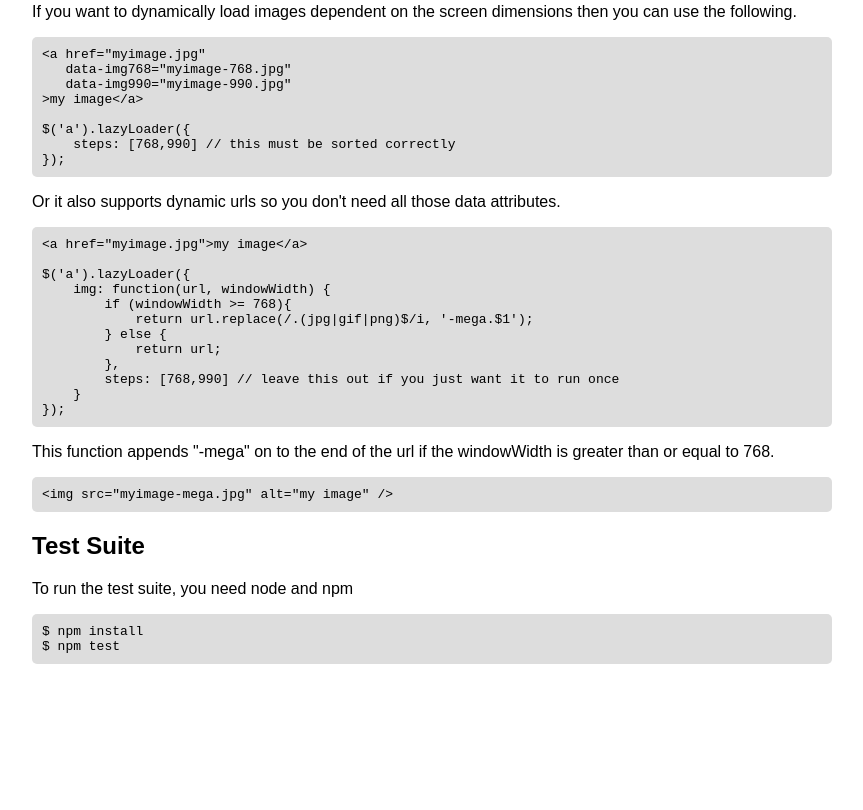
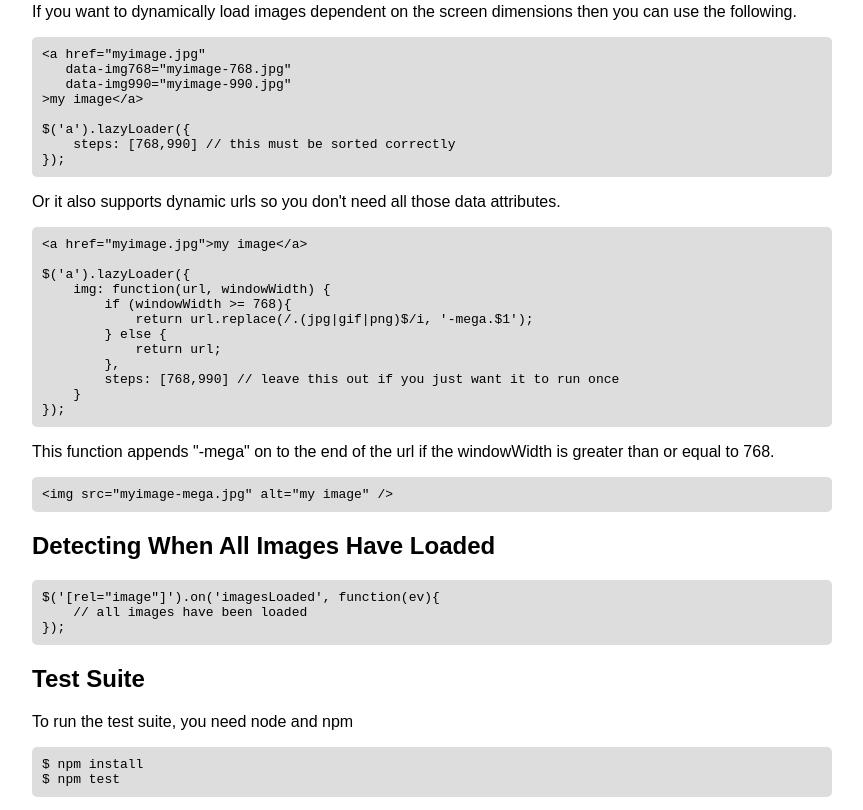
Before and after one commit to davetayls/jquery.lazyLoader, a website: page index.html in a window 1280 px wide. Shown: the part 2182-2992 px from the top of the page, without its empty margins (208-1071 px from the left). Before the commit the page ends 2859 px from the top, so only its background shows below. Drawn offline with Linux system fonts and the light colour scheme; a script that the page names is missing.

Commit message:
update example

```diff
--- a/index.html
+++ b/index.html
@@ -164,6 +164,12 @@ $('a').lazyLoader({
 <pre><code>&lt;img src="myimage-mega.jpg" alt="my image" /&gt;
 </code></pre>
 
+<h2>Detecting When All Images Have Loaded</h2>
+<pre><code>$('[rel="image"]').on('imagesLoaded', function(ev){
+    // all images have been loaded
+});
+</code></pre>
+
                     <h2>Test Suite</h2>
 
                     <p>To run the test suite, you need node and npm</p>
```
Also changed, not shown: 1 other file.
